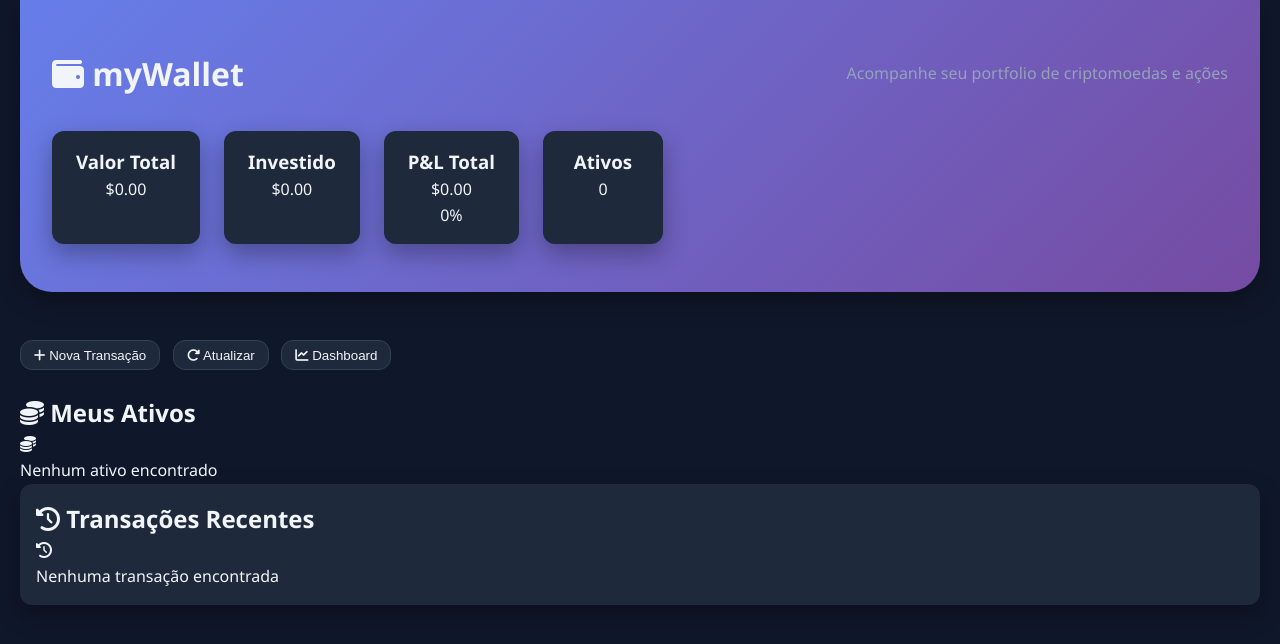
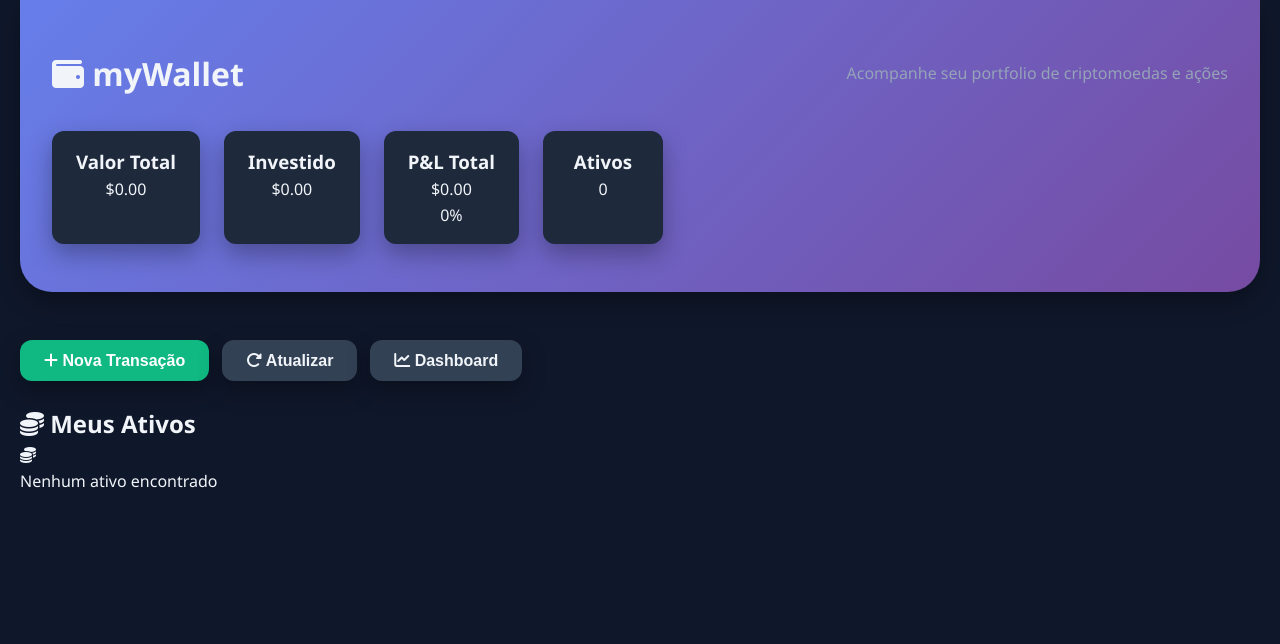
Before and after one commit to JoaoPedroSedrez/crypto_dashboard, a FastAPI app: page /wallet in a window 1280 px wide. Shown: the top 644 px of the page. Run offline with FastAPI, Linux system fonts and the light colour scheme; data that the repository does not hold is empty.

Commit message:
chore(wallet): remove recent transactions and refactor folders structure

```diff
--- /dev/null
+++ b/TODO.txt
@@ -0,0 +1,4 @@
+-- Wallet
+1 - mostrar preço unitário atual da ação
+2 - cor em P&L (green or red)
+3 - ajustar UI/UX, não gosto do jeito que está
--- a/api/wallet.py
+++ b/api/wallet.py
@@ -296,7 +296,7 @@ async def get_wallet_holdings():
             detail="Erro interno do servidor"
         )
 
-@router.get("/summary")
+@router.get("/wallet/summary")
 async def get_wallet_summary():
     """
     Retorna resumo executivo do wallet
--- /dev/null
+++ b/static/css/wallet/wallet.css
@@ -0,0 +1,104 @@
+/* =========================
+   Wallet Actions
+   ========================= */
+.wallet-actions {
+    display: flex;
+    gap: 0.8rem;            /* Espaço horizontal entre os botões */
+    margin-bottom: 1.5rem;  /* Espaço entre os botões e os itens abaixo */
+    flex-wrap: wrap;        /* Permite que os botões quebrem linha em telas pequenas */
+}
+
+/* =========================
+   Formulários
+   ========================= */
+.form-label {
+    margin-bottom: 0.5rem;
+    font-size: 0.95rem;
+    font-weight: 500;
+    color: var(--text-secondary);
+}
+
+/* Base para inputs, selects e textarea */
+.form-control {
+    padding: 0.7rem 1rem;
+    border-radius: var(--radius);
+    border: 1px solid var(--border-color);
+    background: var(--card-bg);
+    color: var(--text-primary);
+    font-size: 1rem;
+    transition: border-color 0.3s, box-shadow 0.3s;
+}
+
+.form-control::placeholder {
+    color: var(--text-secondary);
+}
+
+.form-control:focus {
+    border-color: var(--primary-color);
+    outline: none;
+    box-shadow: 0 0 0 3px rgba(37, 99, 235, 0.3);
+}
+
+/* Textarea específico */
+.form-textarea {
+    resize: vertical;
+    min-height: 100px;
+}
+
+/* =========================
+   Botões
+   ========================= */
+.btn {
+    padding: 0.7rem 1.5rem;
+    border: none;
+    border-radius: var(--radius);
+    cursor: pointer;
+    font-size: 1rem;
+    font-weight: 600;
+    transition: background 0.3s, transform 0.1s;
+    box-shadow: var(--shadow);
+}
+
+.btn:hover {
+    transform: translateY(-1px);
+}
+
+.btn:active {
+    transform: translateY(0);
+}
+
+/* Variações de botões */
+.btn.primary { background: var(--primary-color); color: #fff; }
+.btn.primary:hover { background: var(--secondary-color); }
+
+.btn.secondary { background: var(--border-color); color: var(--text-primary); }
+.btn.secondary:hover { background: var(--text-secondary); }
+
+.btn.success { background: var(--success-color); color: #fff; }
+.btn.success:hover { background: #059669; }
+
+/* =========================
+   Ajustes no Modal
+   ========================= */
+.modal-content form {
+    display: flex;
+    flex-direction: column;
+    gap: 1rem;
+    align-items: center; /* centraliza os inputs */
+}
+
+/* Cada campo */
+.form-group {
+    width: 100%;
+    max-width: 400px; /* limite de largura */
+    display: flex;
+    flex-direction: column;
+}
+
+/* Ações do formulário */
+.form-actions {
+    display: flex;
+    justify-content: center;
+    gap: 1rem;
+    margin-top: 1rem;
+}
--- a/static/wallet.js
+++ b/static/js/wallet/wallet.js
@@ -33,7 +33,6 @@
             total_value: parseFloat(document.getElementById('quantity').value) * parseFloat(document.getElementById('price-per-unit').value),
             asset_type: 'stock',
             date: new Date(document.getElementById('transaction-date').value).toISOString(),
-            notes: document.getElementById('notes').value
         };
 
         try {
@@ -60,7 +59,6 @@
     // Atualizar holdings e transações
     async function refreshWallet() {
         await loadHoldings();
-        await loadTransactions();
     }
 
     async function loadHoldings() {
@@ -117,72 +115,6 @@
         }
     }
 
-    async function loadTransactions() {
-        const container = document.getElementById('transactions-container');
-        container.innerHTML = '<div class="loading">Carregando transações...</div>';
-
-        try {
-            const res = await fetch('/api/v1/wallet/transactions?limit=10');
-            const data = await res.json();
-
-            if (data.transactions && data.transactions.length) {
-                const table = document.createElement('table');
-                table.className = 'transactions-table';
-                table.innerHTML = `
-                    <thead>
-                        <tr>
-                            <th>Ativo</th>
-                            <th>Tipo</th>
-                            <th>Qtd</th>
-                            <th>Preço/Unidade</th>
-                            <th>Total</th>
-                            <th>Data</th>
-                            <th>Ações</th>
-                        </tr>
-                    </thead>
-                    <tbody>
-                    ${data.transactions.map(tx => `
-                        <tr>
-                            <td>${tx.symbol}</td>
-                            <td><span class="transaction-type ${tx.transaction_type}">${tx.transaction_type}</span></td>
-                            <td>${tx.quantity}</td>
-                            <td>$${tx.price_per_unit.toFixed(2)}</td>
-                            <td>$${tx.total_value.toFixed(2)}</td>
-                            <td>${new Date(tx.date).toLocaleString()}</td>
-                            <td><button class="delete-btn" onclick="deleteTransaction('${tx.id}')"><i class="fas fa-trash"></i></button></td>
-                        </tr>
-                    `).join('')}
-                    </tbody>
-                `;
-                container.innerHTML = '';
-                container.appendChild(table);
-            } else {
-                container.innerHTML = '<div class="empty-state"><i class="fas fa-history"></i><p>Nenhuma transação encontrada</p></div>';
-            }
-        } catch (err) {
-            console.error(err);
-            container.innerHTML = '<div class="empty-state"><i class="fas fa-exclamation-triangle"></i><p>Erro ao carregar transações</p></div>';
-        }
-    }
-
-    async function deleteTransaction(id) {
-        if (!confirm('Deseja realmente deletar esta transação?')) return;
-
-        try {
-            const res = await fetch(`/api/v1/wallet/transactions/${id}`, { method: 'DELETE' });
-            const result = await res.json();
-
-            if (res.ok) {
-                alert(result.message || 'Transação deletada');
-                refreshWallet();
-            } else {
-                alert(result.detail || 'Erro ao deletar transação');
-            }
-        } catch (err) {
-            console.error(err);
-            alert('Erro na requisição');
-        }
-    }
 
     // Carregar dados ao iniciar
     window.onload = () => refreshWallet();
--- a/static/wallet.css
+++ /dev/null
@@ -1,6 +0,0 @@
-.wallet-actions {
-    display: flex;
-    gap: 0.8rem;      /* Espaço horizontal entre os botões */
-    margin-bottom: 1.5rem; /* Espaço entre os botões e os itens abaixo */
-    flex-wrap: wrap;   /* Permite que os botões quebrem linha em telas pequenas */
-}
--- a/templates/index.html
+++ b/templates/index.html
@@ -5,7 +5,7 @@
     <meta name="viewport" content="width=device-width, initial-scale=1.0">
     <title>{{ title }}</title>
     <link href="https://cdnjs.cloudflare.com/ajax/libs/font-awesome/6.4.0/css/all.min.css" rel="stylesheet">
-    <link href="/static/style.css" rel="stylesheet">
+    <link href="/static/css/style.css" rel="stylesheet">
     <script src="https://cdn.jsdelivr.net/npm/chart.js@3.9.1/dist/chart.min.js"></script>
     <script src="https://cdn.jsdelivr.net/npm/chartjs-adapter-date-fns@2.0.0/dist/chartjs-adapter-date-fns.bundle.min.js"></script>
 </head>
@@ -167,6 +167,6 @@
         </div>
     </div>
 
-    <script src="/static/app.js"></script>
+    <script src="/static/js/dashboard/app.js"></script>
 </body>
 </html>
--- a/templates/wallet.html
+++ b/templates/wallet.html
@@ -5,8 +5,8 @@
     <meta name="viewport" content="width=device-width, initial-scale=1.0">
     <title>myWallet - Portfolio Tracker</title>
     <link href="https://cdnjs.cloudflare.com/ajax/libs/font-awesome/6.4.0/css/all.min.css" rel="stylesheet">
-    <link href="/static/style.css" rel="stylesheet">
-    <link href="/static/wallet.css" rel="stylesheet">
+    <link href="/static/css/style.css" rel="stylesheet">
+    <link href="/static/css/wallet/wallet.css" rel="stylesheet">
     <script src="https://cdn.jsdelivr.net/npm/chart.js@3.9.1/dist/chart.min.js"></script>
 
 </head>
@@ -41,13 +41,13 @@
 
         <!-- Ações do Wallet -->
         <div class="wallet-actions">
-            <button class="quick-btn success" onclick="openAddTransactionModal()">
+            <button class="btn success" onclick="openAddTransactionModal()">
                 <i class="fas fa-plus"></i> Nova Transação
             </button>
-            <button class="quick-btn secondary" onclick="refreshWallet()">
+            <button class="btn secondary" onclick="refreshWallet()">
                 <i class="fas fa-rotate-right"></i> Atualizar
             </button>
-            <button class="quick-btn secondary" onclick="window.location.href='/'">
+            <button class="btn secondary" onclick="window.location.href='/'">
                 <i class="fas fa-chart-line"></i> Dashboard
             </button>
         </div>
@@ -61,16 +61,6 @@
                 <div class="loading">Carregando holdings...</div>
             </div>
         </div>
-
-        <!-- Histórico de Transações -->
-        <div class="analysis-card">
-            <h2 class="section-title">
-                <i class="fas fa-history"></i> Transações Recentes
-            </h2>
-            <div id="transactions-container">
-                <div class="loading">Carregando transações...</div>
-            </div>
-        </div>
     </div>
 
     <!-- Modal para Adicionar Transação -->
@@ -82,12 +72,12 @@
             <form id="transaction-form">
                 <div class="form-group">
                     <label class="form-label">Símbolo do Ativo</label>
-                    <input type="text" class="form-input" id="symbol" placeholder="Ex: BTC, AAPL" required>
+                    <input type="text" class="form-control" id="symbol" placeholder="Ex: BTC, AAPL" required>
                 </div>
 
                 <div class="form-group">
                     <label class="form-label">Tipo de Transação</label>
-                    <select class="form-select" id="transaction-type" required>
+                    <select class="form-control" id="transaction-type" required>
                         <option value="">Selecione</option>
                         <option value="buy">Compra</option>
                         <option value="sell">Venda</option>
@@ -96,31 +86,26 @@
 
                 <div class="form-group">
                     <label class="form-label">Quantidade</label>
-                    <input type="number" class="form-input" id="quantity" step="any" placeholder="0.00" required>
+                    <input type="number" class="form-control" id="quantity" step="any" placeholder="0.00" required>
                 </div>
 
                 <div class="form-group">
-                    <label class="form-label">Preço por Unidade (USD)</label>
-                    <input type="number" class="form-input" id="price-per-unit" step="any" placeholder="0.00" required>
+                    <label class="form-label">Preço por Unidade (BRL)</label>
+                    <input type="number" class="form-control" id="price-per-unit" step="any" placeholder="0.00" required>
                 </div>
 
                 <div class="form-group">
                     <label class="form-label">Data da Transação</label>
-                    <input type="datetime-local" class="form-input" id="transaction-date" required>
-                </div>
-
-                <div class="form-group">
-                    <label class="form-label">Observações (Opcional)</label>
-                    <input type="text" class="form-input" id="notes" placeholder="Notas sobre a transação">
+                    <input type="date" class="form-control" id="transaction-date" required>
                 </div>
 
                 <div class="form-actions">
-                    <button type="button" class="action-btn secondary" onclick="closeTransactionModal()">Cancelar</button>
-                    <button type="submit" class="action-btn success">Salvar</button>
+                    <button type="button" class="btn secondary" onclick="closeTransactionModal()">Cancelar</button>
+                    <button type="submit" class="btn success" onclick="">Salvar</button>
                 </div>
             </form>
         </div>
     </div>
-    <script src="/static/wallet.js"></script>
+    <script src="/static/js/wallet/wallet.js"></script>
     </body>
 </html>
--- a/utils/db.py
+++ b/utils/db.py
@@ -13,6 +13,7 @@ class DatabaseManager:
         self.db = self.client[Config.DATABASE_NAME]
         self.prices_collection = self.db.prices
         self.cache_collection = self.db.cache
+        self.wallet_transactions = self.db.wallet_transactions
 
     def update_holding(self, symbol: str, holding_doc: dict):
         """Atualiza ou cria o holding de um ativo"""
```
Also changed, not shown: static/css/style.css (renamed from static/style.css), static/js/dashboard/app.js (renamed from static/app.js), templates/income.html (added), 1 other file.
